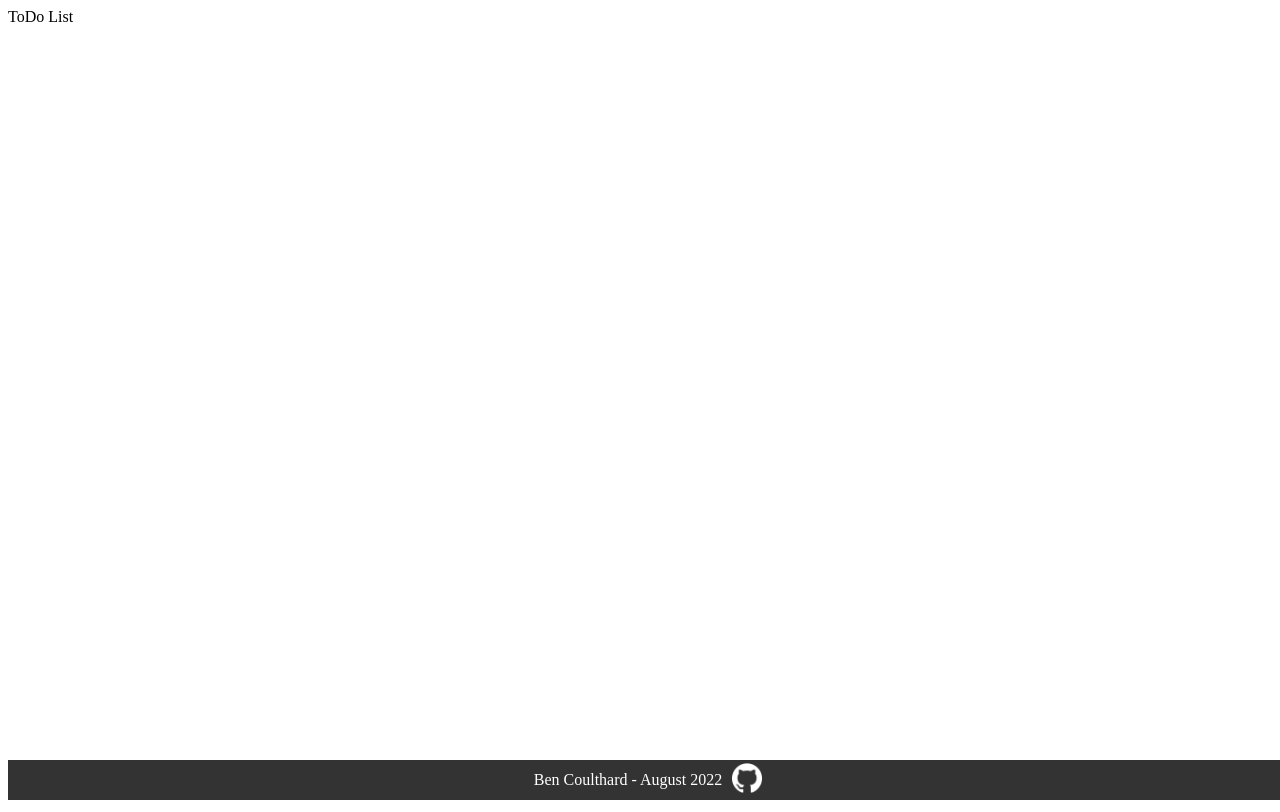
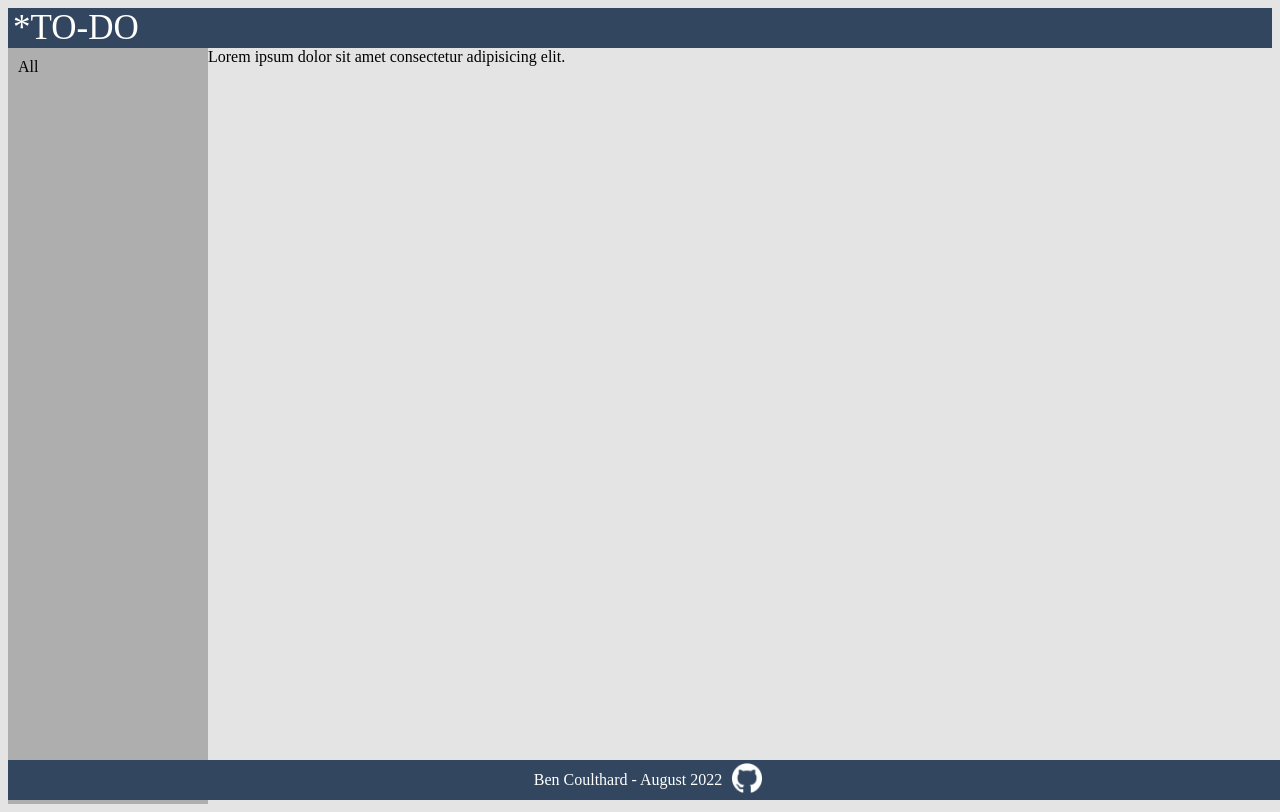
Before and after one commit to GitBoatyy/ToDoList, a website: page dist/index.html in a window 1280 px wide. Drawn offline with Linux system fonts and the light colour scheme; files that its build step writes are made by us from their sources; files whose address does not match are found by name.

Commit message:
DOM grid complete. sample text in areas. todo - JS for createtask logic

```diff
--- a/src/style.css
+++ b/src/style.css
@@ -1,7 +1,25 @@
 /* styles for todo list */
+body{
+    display: grid;
+    grid-template: 1fr auto / 200px auto;
+    background-color: #33333321;
 
+}
+#header{
+    background-color: #32475f;
+    color: white;
+    font-size: 35px;
+    display: flex;
+    padding-left: 5px;
+    height: 40px;
+    grid-column: 1 / 3;
+}
 
-
+#navbar{
+    background-color: #3333334d;
+    height: 92vh;
+    padding: 10px;
+}
 
 
 
@@ -18,6 +36,6 @@
     bottom: 0;
     width: 100%;
     color: white;
-    height: 5vh;
-    background-color: #333333;
+    height: 40px;
+    background-color: #32475f;
   }
```
Also changed, not shown: dist/index.html, dist/main.bundle.js.
